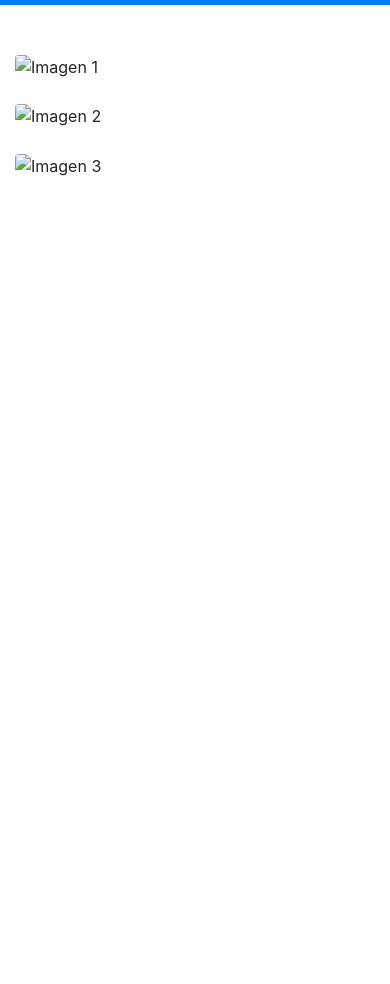
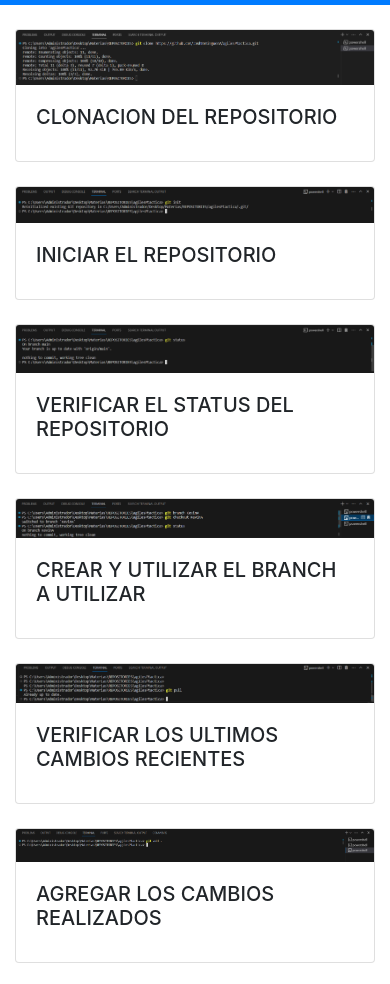
Before and after one commit to JoshDominguezV/agilesPtactica, a plain HTML site: page Proyecto/Evidencias.html in a window 390 px wide. Shown: the part 91-1075 px from the top of the page. Before the commit the page ends 844 px from the top, so only its background shows below. Drawn offline with nearby package versions, Linux system fonts and the light colour scheme.

Commit message:
FASE_Pruebas_Evidencias

```diff
--- a/Proyecto/Evidencias.html
+++ b/Proyecto/Evidencias.html
@@ -6,12 +6,6 @@
     <meta name="viewport" content="width=device-width, initial-scale=1, shrink-to-fit=no">
     <title>Tres Hoteles Diferentes</title>
     <link href="https://stackpath.bootstrapcdn.com/bootstrap/4.5.2/css/bootstrap.min.css" rel="stylesheet">
-    <style>
-        .card-img-top {
-            height: 200px;
-            object-fit: cover;
-        }
-    </style>
 </head>
 
 <body>
@@ -30,16 +24,106 @@
         </div>
     </nav>
 
-    <div class="container mt-5">
+    <br>
+    <div class="container mt-10">
         <div class="row">
-            <div class="col-md-4 mb-4">
-                <img src="imagen1.jpg" class="img-fluid rounded" alt="Imagen 1">
+            <div class="col">
+                <div class="card">
+                    <img src="e1.png" class="card-img-top w-100" alt="Imagen 1">
+                    <div class="card-body">
+                        <h5 class="card-title">CLONACION DEL REPOSITORIO</h5>
+                    </div>
+                </div>
             </div>
-            <div class="col-md-4 mb-4">
-                <img src="imagen2.jpg" class="img-fluid rounded" alt="Imagen 2">
+        </div>
+        <div class="row mt-4">
+            <div class="col">
+                <div class="card">
+                    <img src="e2.png" class="card-img-top w-100" alt="Imagen 2">
+                    <div class="card-body">
+                        <h5 class="card-title">INICIAR EL REPOSITORIO</h5>
+                    </div>
+                </div>
             </div>
-            <div class="col-md-4 mb-4">
-                <img src="imagen3.jpg" class="img-fluid rounded" alt="Imagen 3">
+        </div>
+        <div class="row mt-4">
+            <div class="col">
+                <div class="card">
+                    <img src="e3.png" class="card-img-top w-100" alt="Imagen 3">
+                    <div class="card-body">
+                        <h5 class="card-title">VERIFICAR EL STATUS DEL REPOSITORIO</h5>
+                    </div>
+                </div>
+            </div>
+        </div>
+        <div class="row mt-4">
+            <div class="col">
+                <div class="card">
+                    <img src="e4.png" class="card-img-top w-100" alt="Imagen 3">
+                    <div class="card-body">
+                        <h5 class="card-title">CREAR Y UTILIZAR EL BRANCH A UTILIZAR</h5>
+                    </div>
+                </div>
+            </div>
+        </div>
+        <div class="row mt-4">
+            <div class="col">
+                <div class="card">
+                    <img src="e5.png" class="card-img-top w-100" alt="Imagen 3">
+                    <div class="card-body">
+                        <h5 class="card-title">VERIFICAR LOS ULTIMOS CAMBIOS RECIENTES</h5>
+                    </div>
+                </div>
+            </div>
+        </div>
+        <div class="row mt-4">
+            <div class="col">
+                <div class="card">
+                    <img src="e6.png" class="card-img-top w-100" alt="Imagen 3">
+                    <div class="card-body">
+                        <h5 class="card-title">AGREGAR LOS CAMBIOS REALIZADOS</h5>
+                    </div>
+                </div>
+            </div>
+        </div>
+        <div class="row mt-4">
+            <div class="col">
+                <div class="card">
+                    <img src="e7.png" class="card-img-top w-100" alt="Imagen 3">
+                    <div class="card-body">
+                        <h5 class="card-title">HACER COMMIT DE LA CARPETA "Proyectos" AL REPOSITORIO</h5>
+                    </div>
+                </div>
+            </div>
+        </div>
+        <div class="row mt-4">
+            <div class="col">
+                <div class="card">
+                    <img src="e8.png" class="card-img-top w-100" alt="Imagen 3">
+                    <div class="card-body">
+                        <h5 class="card-title">HACER COMMIT DEL CONTENIDO DE LA CARPETA "Proyectos" AL REPOSITORIO</h5>
+                    </div>
+                </div>
+            </div>
+        </div>
+        <div class="row mt-4">
+            <div class="col">
+                <div class="card">
+                    <img src="e9.png" class="card-img-top w-100" alt="Imagen 3">
+                    <div class="card-body">
+                        <h5 class="card-title">HACER COMMIT DEL ARCHIVO Y CONTENIDO DE "Evidencias" AL REPOSITORIO</h5>
+                    </div>
+                </div>
+            </div>
+        </div>
+        <div class="row mt-4">
+            <div class="col">
+                <div class="card">
+                    <img src="e10.png" class="card-img-top w-100" alt="Imagen 3">
+                    <div class="card-body">
+                        <h5 class="card-title">SUBIR LOS CAMBIOS ECHOS AL REPOSITORIO</h5>
+                    </div>
+                </div>
             </div>
         </div>
     </div>
```
Also changed, not shown: Proyecto/e1.png (added), Proyecto/e10.png (added), Proyecto/e2.png (added), Proyecto/e3.png (added), Proyecto/e4.png (added), Proyecto/e5.png (added), Proyecto/e6.png (added), Proyecto/e7.png (added), Proyecto/e8.png (added), Proyecto/e9.png (added).
